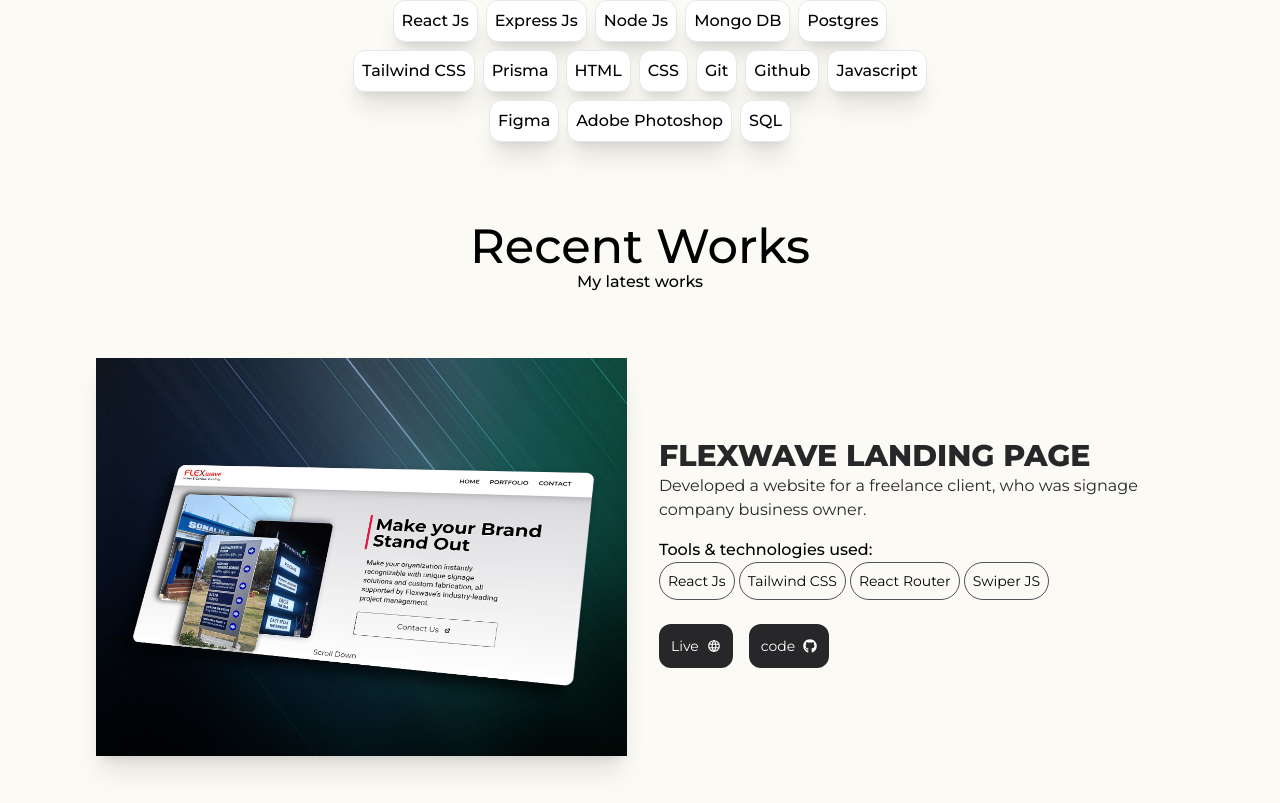
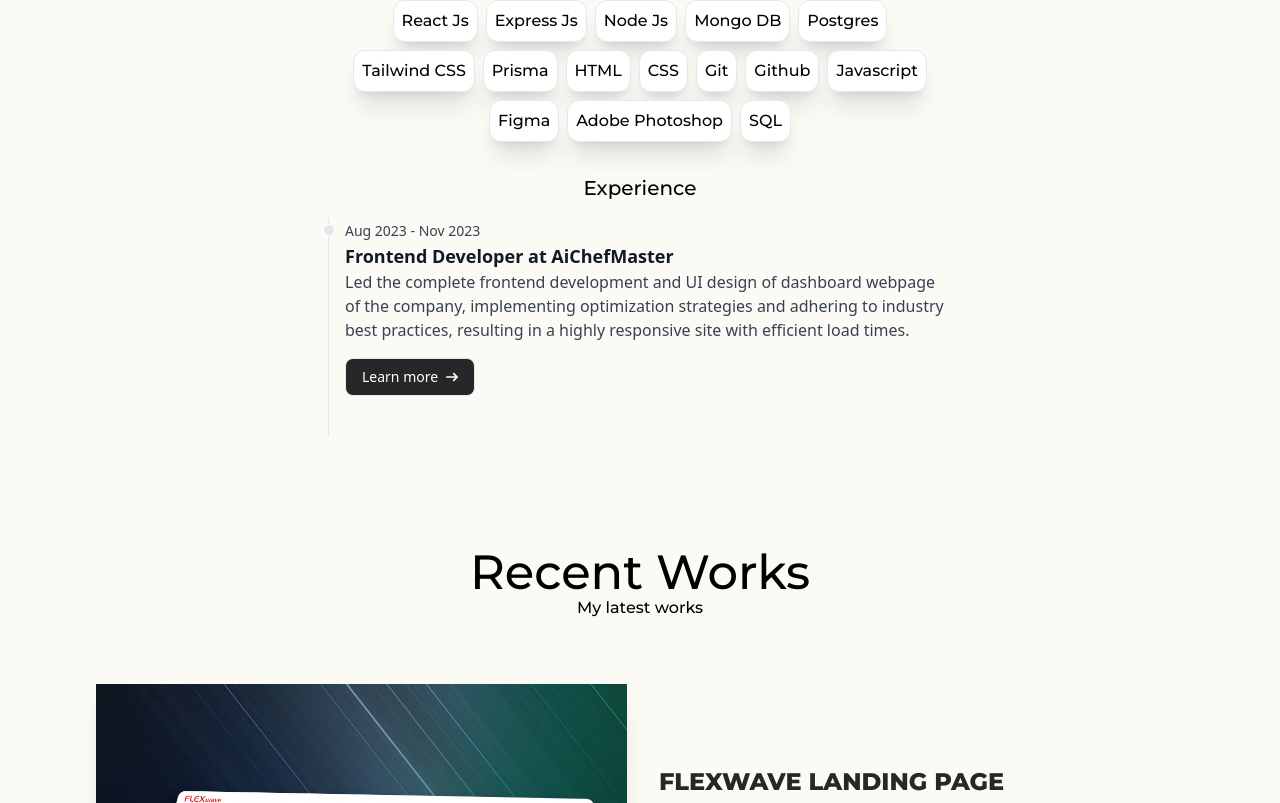
Before and after one commit to Ne0sky/portfolio, a React (Vite) app: page / in a window 1280 px wide. Shown: the part 1457-2260 px from the top of the page. Built offline with nearby package versions, Linux system fonts and the light colour scheme; a web font is replaced by a local one.

Commit message:
add experience section

```diff
--- a/src/components/Projectdiv.jsx
+++ b/src/components/Projectdiv.jsx
@@ -9,7 +9,7 @@ const Projectdiv = ({obj}) => {
           <a target="_blank" href={obj.live}><img className=' w-full ' src={obj.image} alt="" /></a>
           </div>
           <div className='w-[90%] lg:w-1/2 font-tertiary'>
-            <h3 className='text-3xl font-semibold font-tertiary text-zinc-800'>{obj.title}</h3>
+            <h3 className='text-2xl font-semibold font-tertiary text-zinc-800'>{obj.title}</h3>
             <p className='text-zinc-800'>
             {obj.description}
             </p>
--- a/src/pages/About.jsx
+++ b/src/pages/About.jsx
@@ -29,13 +29,13 @@ const About = () => {
                     <h2 className='text-2xl font-tertiary font-bold pb-8'>User-centred tech solutions, classic rock music, renaissance art & movies</h2>
                     {/* <Word value={paragraph}/> */}
                     <p className='z-10 flex flex-wrap  font-tertiary  justify-left'>{paragraph}</p>
-            <a target='_black' href="https://www.instagram.com/cynik._/"><button className='bg-zinc-800 rounded-xl p-3 flex items-center gap-2 font-tertiary   my-4 text-white'>Checkout my Artworks <VscLinkExternal/></button></a>
+                    <a target='_black' href="https://www.instagram.com/cynik._/"><button className='bg-zinc-800 rounded-xl p-3 flex items-center gap-2 font-tertiary   my-4 text-white'>Checkout my Artworks <VscLinkExternal /></button></a>
                 </div>
 
             </div>
 
 
-            <h2 className='font-tertiary font-medium text-xl flex items-center gap-4'>Technologies I have worked with <GrTechnology/></h2>
+            <h2 className='font-tertiary font-medium text-xl flex items-center gap-4'>Technologies I have worked with <GrTechnology /></h2>
             <div className='flex pt-8 flex-wrap gap-2 relative w-[85%] lg:w-1/2 items-center justify-center'>
                 {/* <div className='w-[500px] h-[300px] absolute   rounded-full z-2 blur-2xl bg-blue-500 bg-opacity-10'></div> */}
 
@@ -45,6 +45,26 @@ const About = () => {
                     })
                 }
             </div>
+            <div className='flex flex-col items-center justify-center gap-4 py-8'>
+                <h3 className='font-tertiary font-medium text-xl flex items-center gap-4'>Experience</h3>
+                <ol class="relative border-s border-gray-200 dark:border-gray-700 w-[90%] lg:w-1/2">
+                    <li class="mb-10 ms-4">
+                        <div class="absolute w-3 h-3 bg-gray-200 rounded-full mt-1.5 -start-1.5 border border-white dark:border-gray-900 dark:bg-gray-700"></div>
+                        <time class="mb-1 text-sm font-normal leading-none text-gray-700 ">Aug 2023 - Nov 2023</time>
+                        <h3 class="text-lg font-semibold text-gray-900 ">Frontend Developer at AiChefMaster </h3>
+                        <p class="mb-4 text-base font-normal text-gray-700 ">Led the complete frontend development and UI design of dashboard webpage of the company, implementing
+                            optimization strategies and adhering to industry best practices, resulting in a highly responsive site with efficient
+                            load times.
+                        </p>
+                        <a target='_blank' href="https://drive.google.com/file/d/1Al1xt4Zo0nGk9jy9suKh2SqGQfD9YyY3/view?usp=sharing" class="inline-flex items-center px-4 py-2 text-sm font-medium bg-zinc-800 text-white bg-white border border-gray-200 rounded-lg ">Learn more <svg class="w-3 h-3 ms-2 rtl:rotate-180" aria-hidden="true" xmlns="http://www.w3.org/2000/svg" fill="none" viewBox="0 0 14 10">
+                            <path stroke="currentColor" stroke-linecap="round" stroke-linejoin="round" stroke-width="2" d="M1 5h12m0 0L9 1m4 4L9 9" />
+                        </svg></a>
+                    </li>
+
+                </ol>
+            </div>
+
+
 
         </div>
     )
```
Lines whose indentation alone changed are shown as unchanged.
